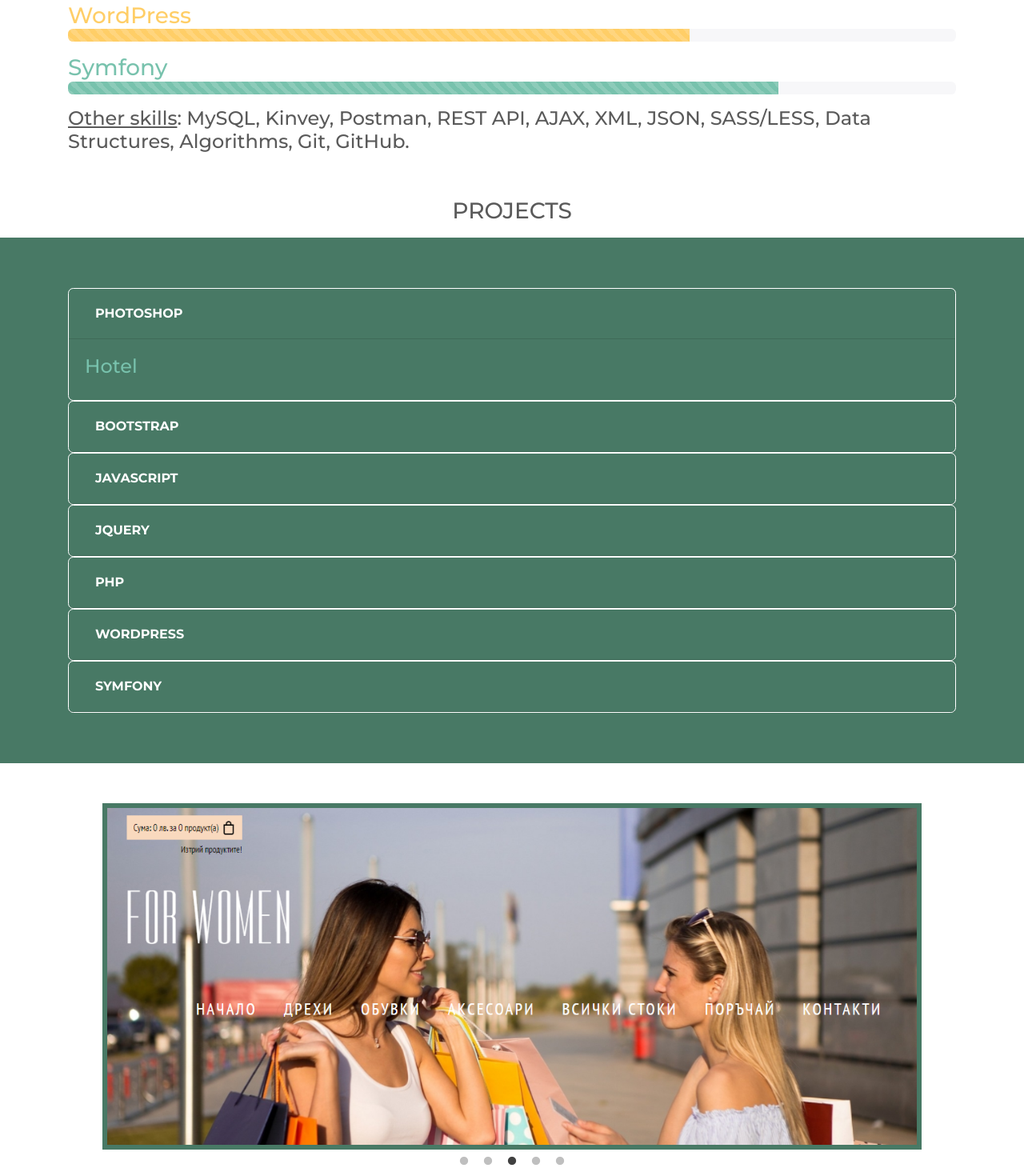
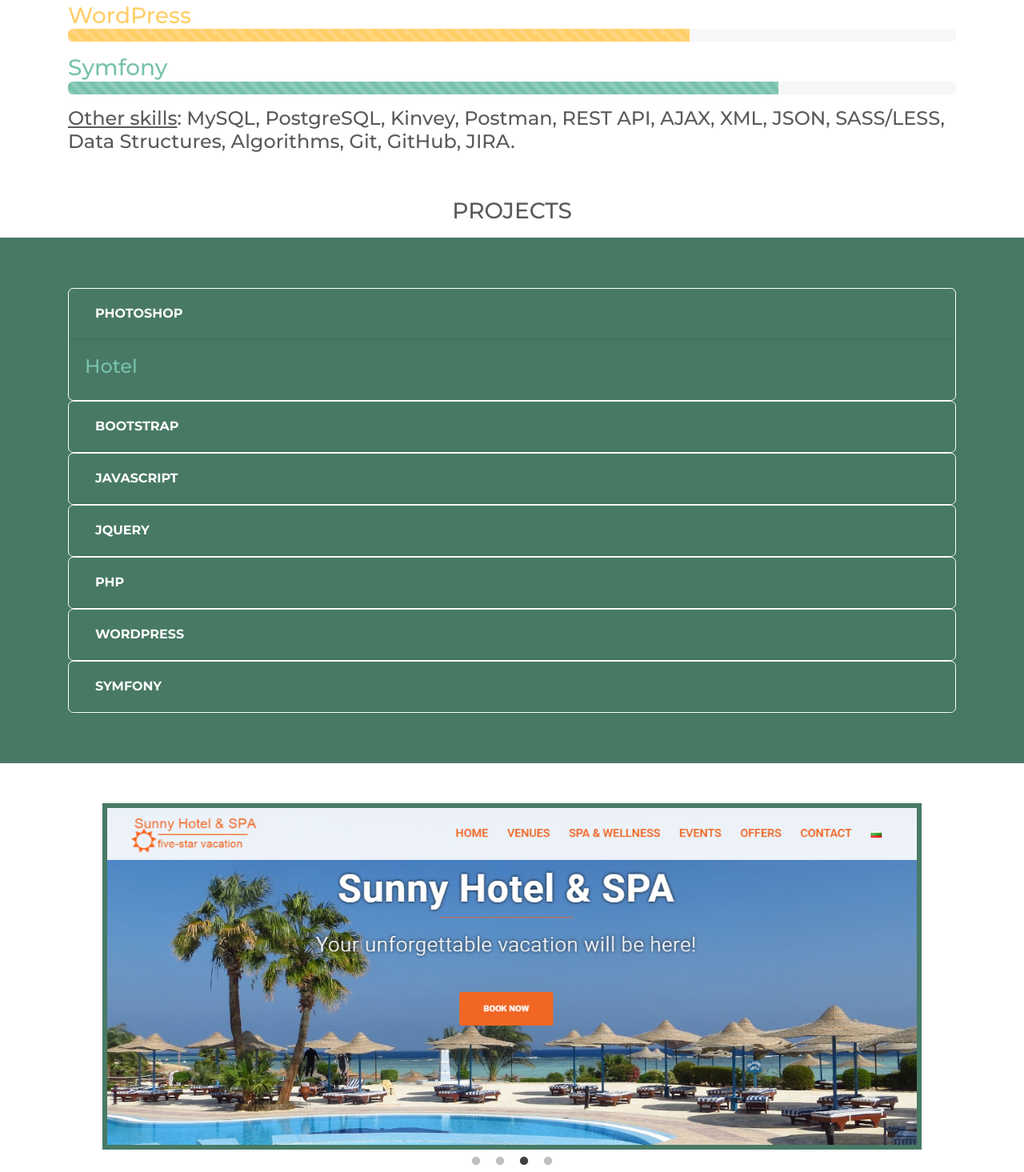
Before and after one commit to NazmieHasan/portfolio.github.io, a plain HTML site: page index.html in a window 1280 px wide. Shown: the part 1577-3042 px from the top of the page at 80% size. Drawn offline with nearby package versions, Linux system fonts and the light colour scheme.

Commit message:
Update index.html
delete div in section project-slider

```diff
--- a/index.html
+++ b/index.html
@@ -162,7 +162,7 @@
                     <div class="progress-bar progress-bar-striped progress-bar-animated" role="progressbar" aria-valuenow="90" aria-valuemin="0" aria-valuemax="100" style="width: 80%"></div>
                 </div>
                 <div>
-                    <h4 class="h4 mt-3 mb-0"><span style="text-decoration: underline;">Other skills</span>: MySQL, Kinvey, Postman, REST API, AJAX, XML, JSON, SASS/LESS, Data Structures, Algorithms, Git, GitHub.</h4>
+                    <h4 class="h4 mt-3 mb-0"><span style="text-decoration: underline;">Other skills</span>: MySQL, PostgreSQL, Kinvey, Postman, REST API, AJAX, XML, JSON, SASS/LESS, Data Structures, Algorithms, Git, GitHub, JIRA.</h4>
                 </div>
             </section>
             <h3 class="h3 text-center mt-5 mb-3">PROJECTS</h3>
@@ -273,11 +273,6 @@
                     </a>
                 </div>
                 <div>
-                    <a href="http://onlineshopforwomen.unaux.com/shop/index.php" target=_blank>
-                        <img src="images/03.png" alt="image">
-                    </a>
-                </div>
-                <div>
                     <a href="http://wordpresshotel.ezyro.com/en/" target=_blank>
                         <img src="images/04.png" alt="image">
                     </a>
```
